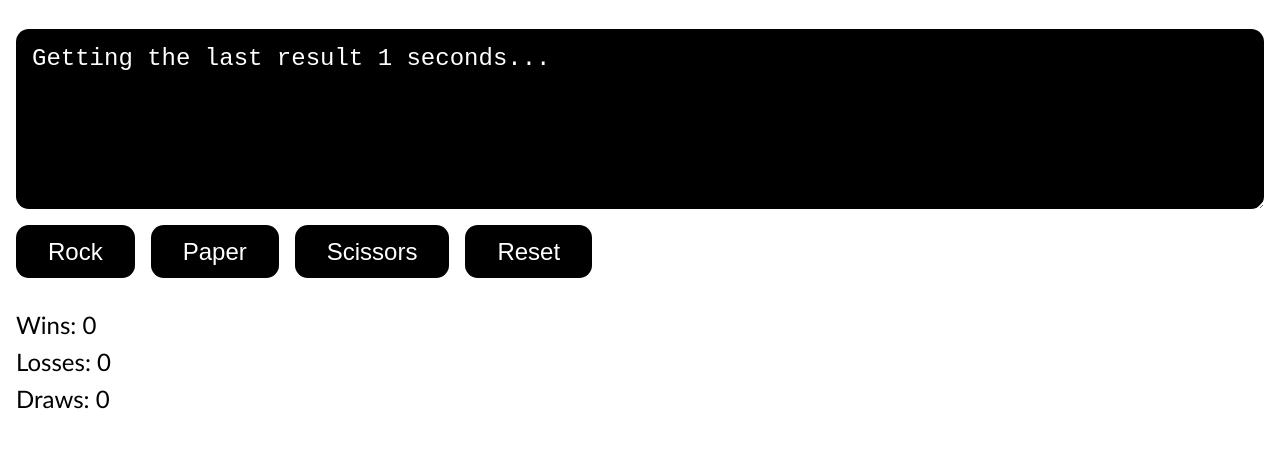
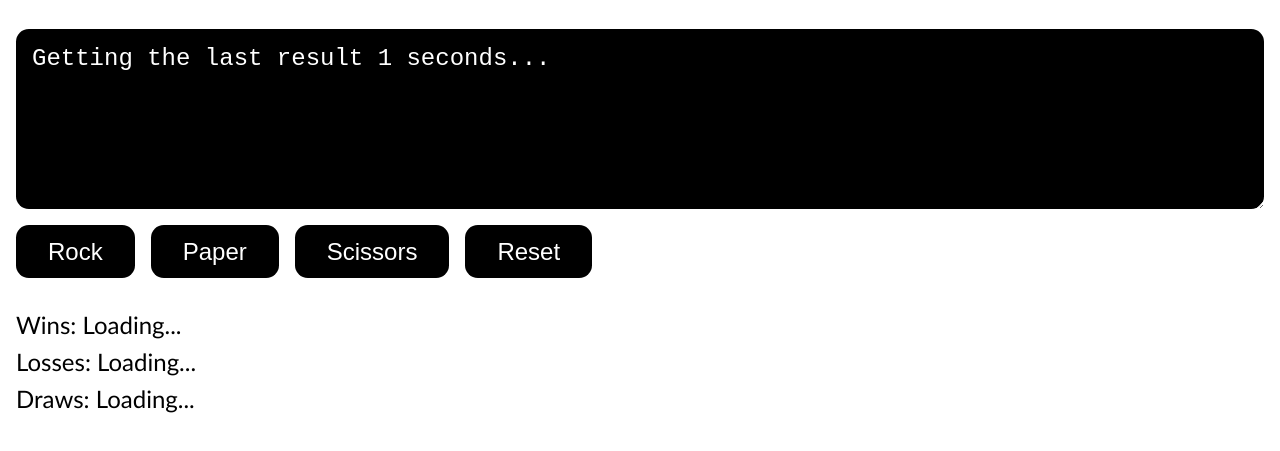
Before and after one commit to Jeffernyy/rock-paper-scissors, a plain HTML site: page index.html in a window 1280 px wide. Shown: the part 139-590 px from the top of the page. Drawn offline with Linux system fonts and the light colour scheme.

Commit message:
i found a bug in the scoreboard when refreshing the page

```diff
--- a/advanced.js
+++ b/advanced.js
@@ -28,7 +28,10 @@ const scores = JSON.parse(localStorage.getItem("scores")) || {
 };
 
 document.addEventListener("DOMContentLoaded", () => {
-  updateScoreboard();
+  document.getElementById("wins").innerText = "Loading...";
+  document.getElementById("losses").innerText = "Loading...";
+  document.getElementById("draws").innerText = "Loading...";
+
   getLastResult();
 });
 
@@ -88,6 +91,10 @@ function getLastResult() {
       "result"
     ).innerText = `Getting the last result ${timeleft} seconds...`;
 
+    document.getElementById("wins").innerText = "Loading...";
+    document.getElementById("losses").innerText = "Loading...";
+    document.getElementById("draws").innerText = "Loading...";
+
     if (timeleft <= 1) {
       clearInterval(timer);
 
@@ -96,8 +103,13 @@ function getLastResult() {
 
         if (lastResult) {
           document.getElementById("result").innerText = lastResult;
+          updateScoreboard();
         } else {
-          document.getElementById("result").innerText = "No record found!";
+          document.getElementById("result").innerText = "Enjoy the game!";
+
+          document.getElementById("wins").innerText = "No score found!";
+          document.getElementById("losses").innerText = "No score found!";
+          document.getElementById("draws").innerText = "No score found!";
         }
       }, 1000);
     }
--- a/index.html
+++ b/index.html
@@ -40,9 +40,11 @@
           </div>
         </div>
         <div class="scorebox">
-          <p class="number fs-sm">Wins: <span id="wins">0</span></p>
-          <p class="number fs-sm">Losses: <span id="losses">0</span></p>
-          <p class="number fs-sm">Draws: <span id="draws">0</span></p>
+          <p class="number fs-sm">Wins: <span id="wins">Loading...</span></p>
+          <p class="number fs-sm">
+            Losses: <span id="losses">Loading...</span>
+          </p>
+          <p class="number fs-sm">Draws: <span id="draws">Loading...</span></p>
         </div>
       </div>
     </div>
```
